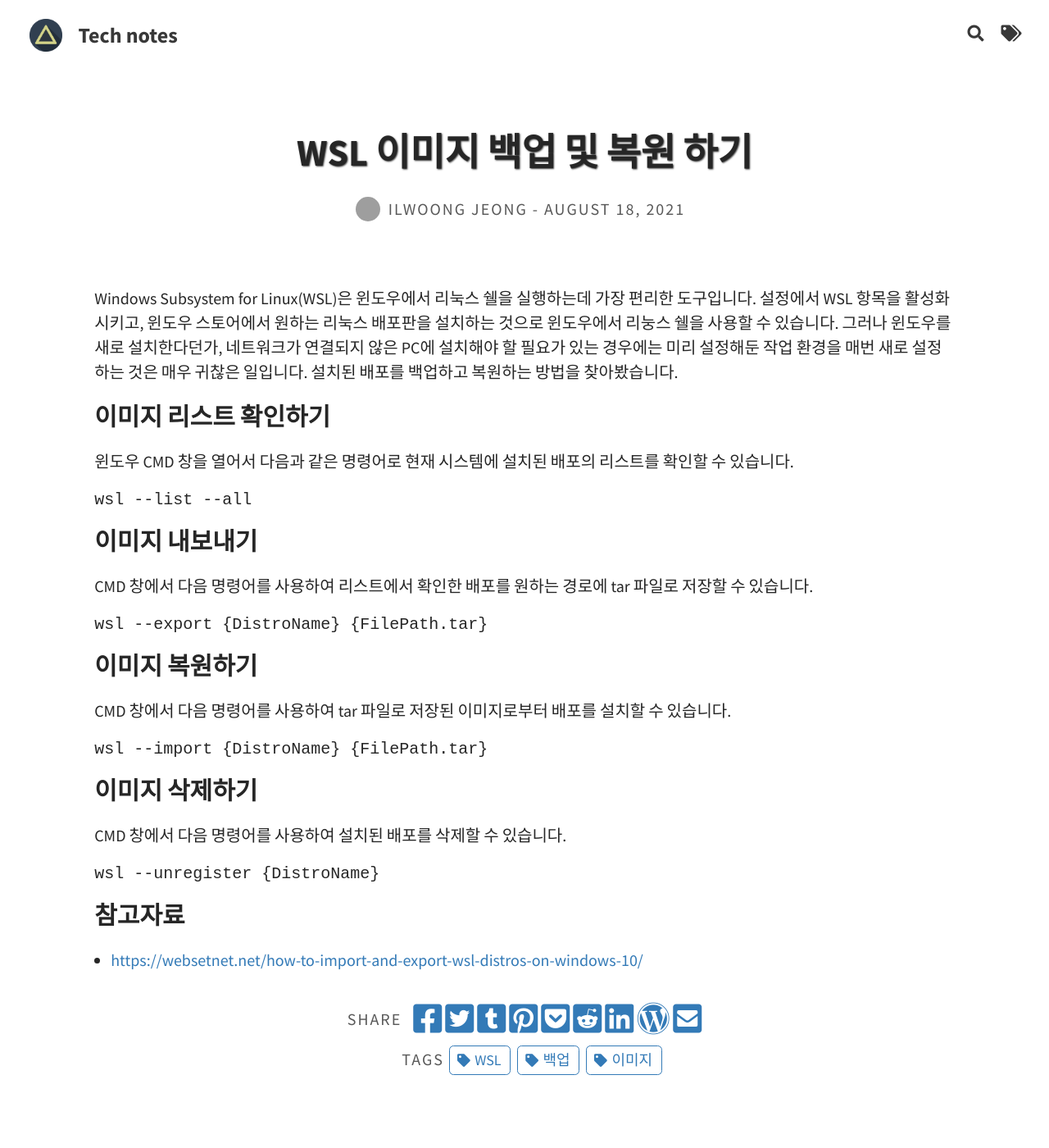
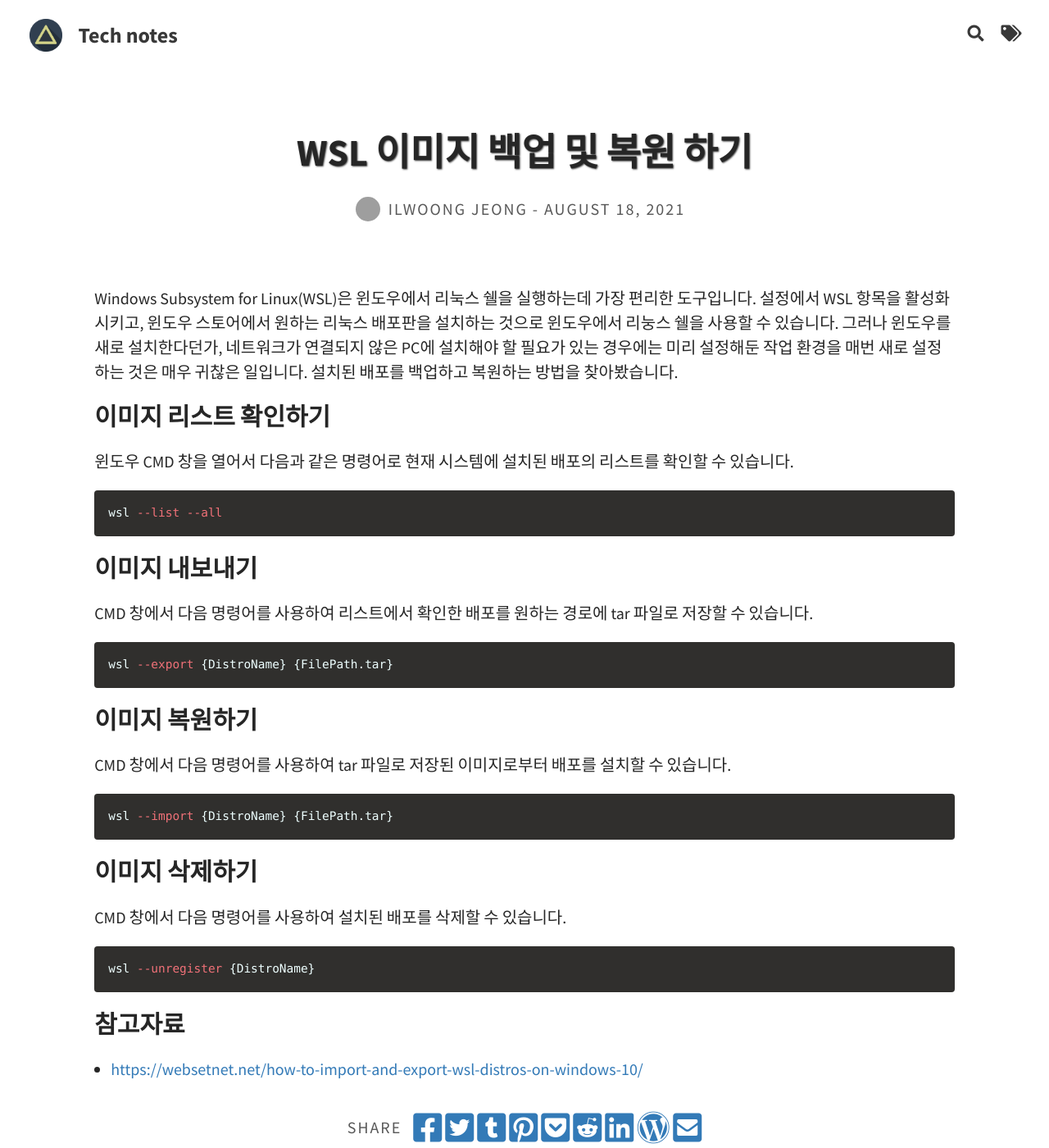
Before and after one commit to ilwoong/ilwoong.github.io, a Jekyll site: the page built from _posts/2021-08-18-wsl-image-export.md, in a window 1280 px wide and 1400 px high. Shown: the whole window at 82% size. Built offline with Jekyll 4.4.1, drawn with Linux system fonts in a browser that asks for light colours; grey boxes are pictures that could not be loaded.

Commit message:
Refactor code highlight

````diff
--- a/_posts/2021-08-18-wsl-image-export.md
+++ b/_posts/2021-08-18-wsl-image-export.md
@@ -11,7 +11,7 @@ Windows Subsystem for Linux(WSL)은 윈도우에서 리눅스 쉘을 실행하
 
 윈도우 CMD 창을 열어서 다음과 같은 명령어로 현재 시스템에 설치된 배포의 리스트를 확인할 수 있습니다.
 
-```cmd
+```powershell
 wsl --list --all
 ```
 
@@ -19,7 +19,7 @@ wsl --list --all
 
 CMD 창에서 다음 명령어를 사용하여 리스트에서 확인한 배포를 원하는 경로에 tar 파일로 저장할 수 있습니다.
 
-```cmd
+```powershell
 wsl --export {DistroName} {FilePath.tar}
 ```
 
@@ -27,7 +27,7 @@ wsl --export {DistroName} {FilePath.tar}
 
 CMD 창에서 다음 명령어를 사용하여 tar 파일로 저장된 이미지로부터 배포를 설치할 수 있습니다.
 
-```cmd
+```powershell
 wsl --import {DistroName} {FilePath.tar}
 ```
 
@@ -35,7 +35,7 @@ wsl --import {DistroName} {FilePath.tar}
 
 CMD 창에서 다음 명령어를 사용하여 설치된 배포를 삭제할 수 있습니다.
 
-```cmd
+```powershell
 wsl --unregister {DistroName}
 ```
 
````
